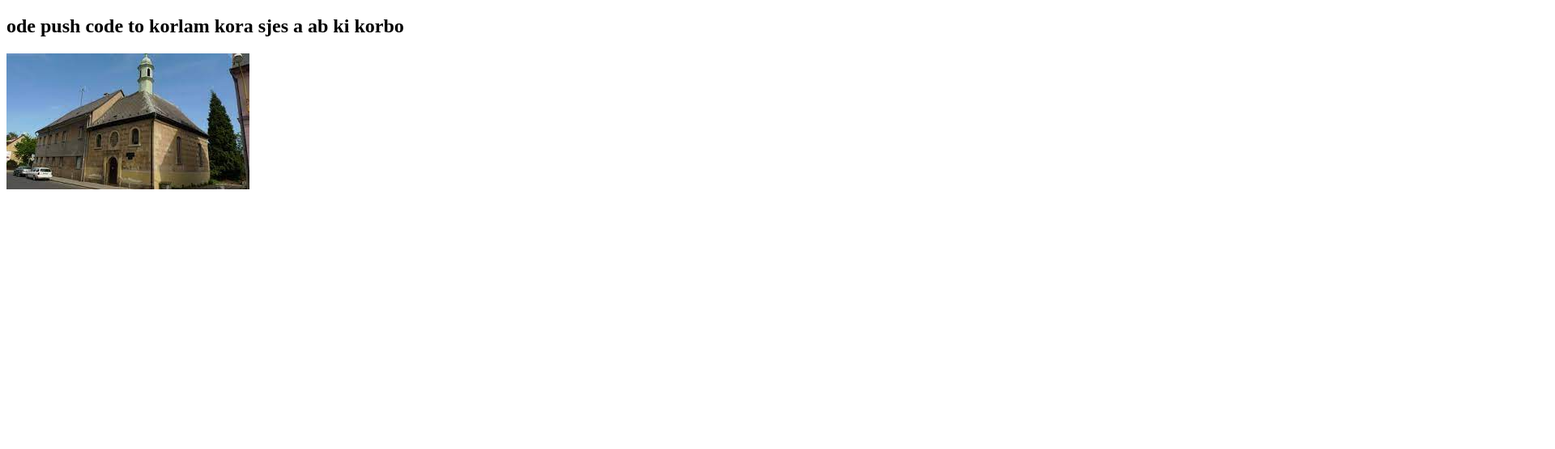
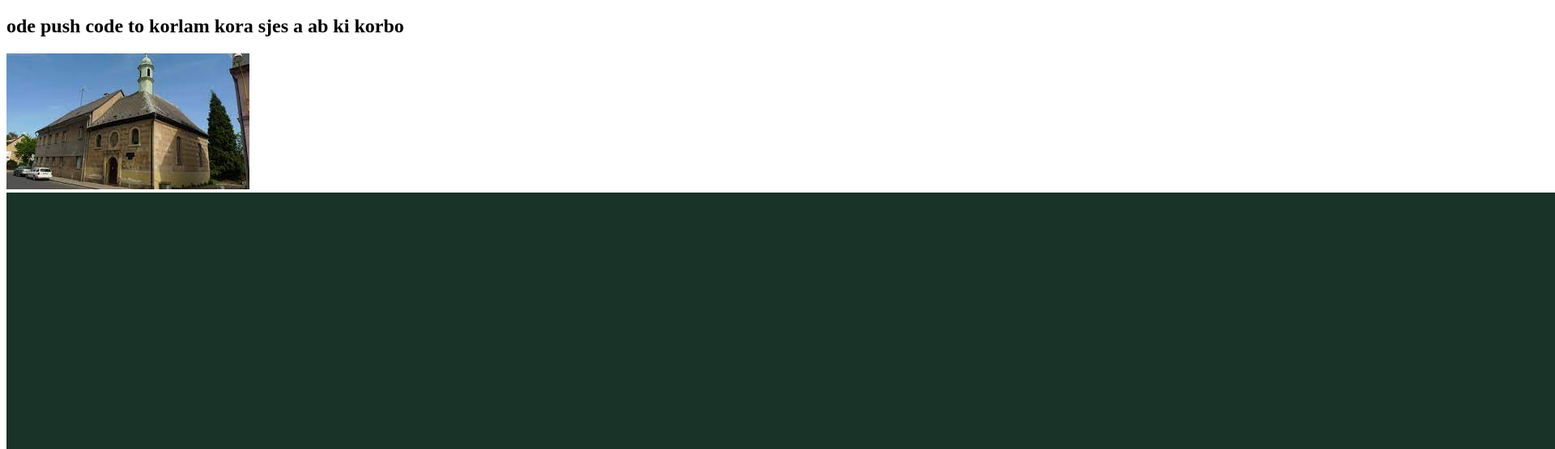
Before and after one commit to MahmudulHasan420/2nd-repo, a plain HTML site: page index.html in a window 1280 px wide. Shown: the part 61-616 px from the top of the page at 81% size, 1920 px wide, since content can reach past the window. Drawn offline with Linux system fonts and the light colour scheme.

Commit message:
mahmud jabe

```diff
--- a/index.html
+++ b/index.html
@@ -11,5 +11,6 @@
     <h1>i can code now </h1>
     <h2>ode push code to korlam kora sjes a ab ki korbo  </h2>
     <img src="download (1).jpg" alt="">
+    <img src="mahmud.jpg" alt="">
 </body>
 </html>
```
Also changed, not shown: mahmud.jpg (added).
